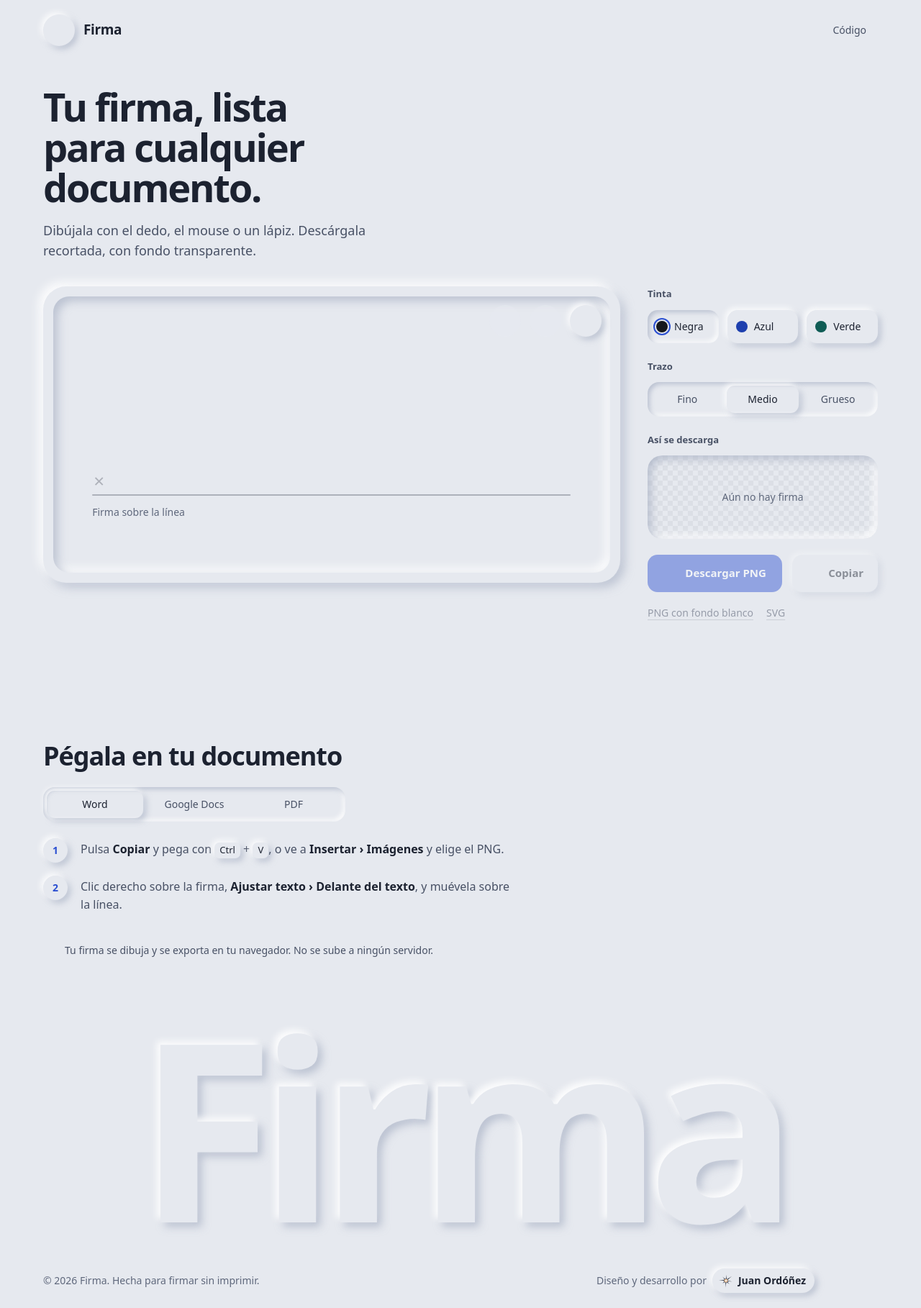
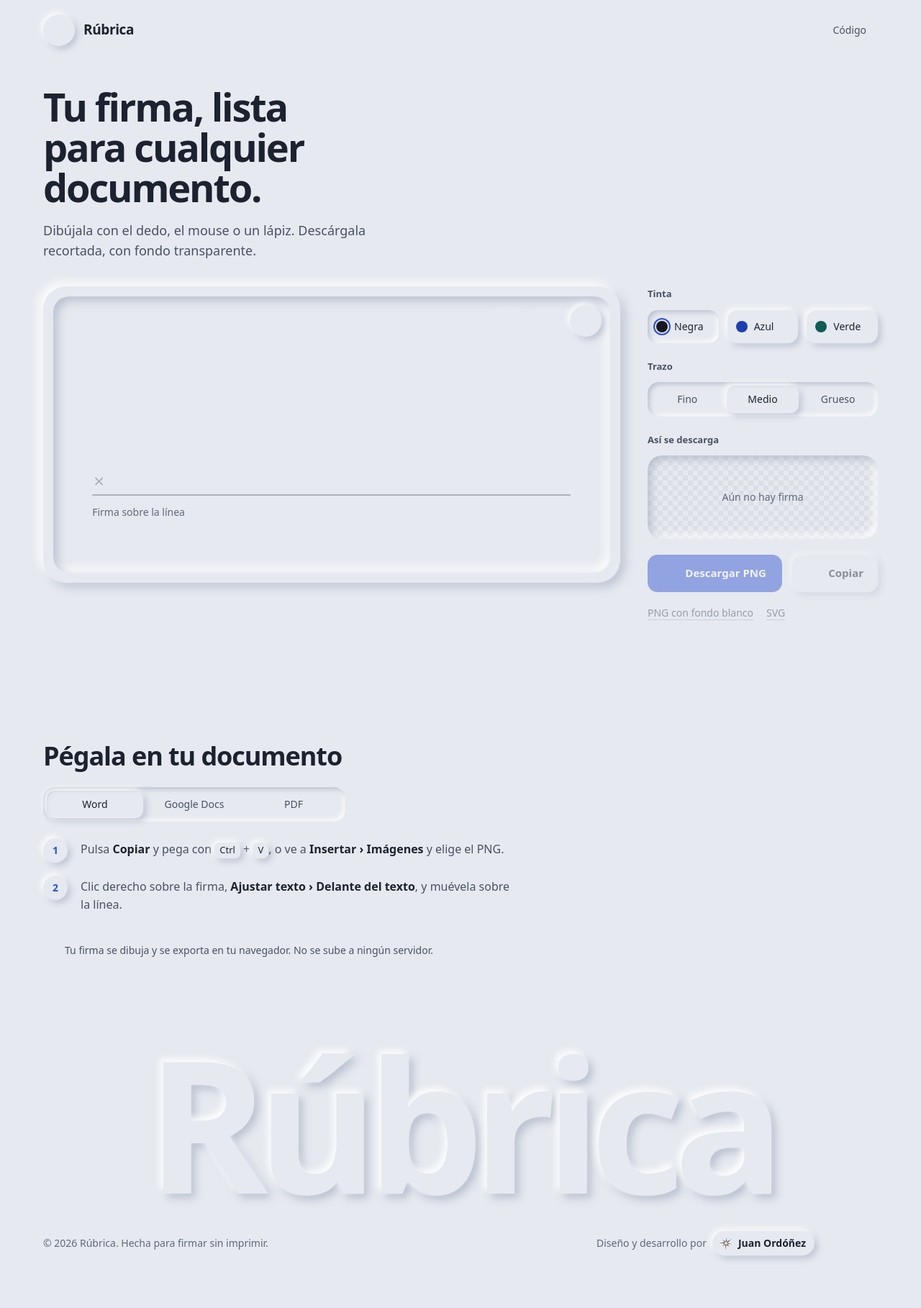
Before and after one commit to MrxHuaang/signet, a website built with Vite: page index.html in a window 1280 px wide. Shown: the whole page at 72% size. After the commit the page ends 1766 px from the top, so only its background shows below. Built offline with nearby package versions, Linux system fonts and the light colour scheme; what @phosphor-icons/core would draw is missing.

Commit message:
Rename to Rúbrica

```diff
--- a/index.html
+++ b/index.html
@@ -3,23 +3,23 @@
   <head>
     <meta charset="utf-8" />
     <meta name="viewport" content="width=device-width, initial-scale=1, viewport-fit=cover" />
-    <title>Firma · Dibuja tu firma digital</title>
+    <title>Rúbrica · Tu firma digital en segundos</title>
     <meta name="description" content="Dibuja tu firma con el dedo, el mouse o un lápiz y descárgala como PNG transparente o SVG, recortada y lista para Word, Google Docs o PDF." />
     <meta name="author" content="Juan Ordóñez" />
     <meta name="theme-color" content="#e6e9ef" media="(prefers-color-scheme: light)" />
     <meta name="theme-color" content="#1d2027" media="(prefers-color-scheme: dark)" />
-    <meta property="og:title" content="Firma · Dibuja tu firma digital" />
+    <meta property="og:title" content="Rúbrica · Tu firma digital en segundos" />
     <meta property="og:description" content="PNG transparente o SVG, recortado y listo para pegar en tus documentos. Nada sale de tu navegador." />
     <meta property="og:type" content="website" />
     <link rel="icon" href="/favicon.svg" type="image/svg+xml" />
   </head>
   <body>
     <header class="topbar">
-      <a class="brand" href="/" aria-label="Firma, inicio">
+      <a class="brand" href="/" aria-label="Rúbrica, inicio">
         <span class="brand-mark" data-icon="signature" aria-hidden="true"></span>
-        <span class="brand-name">Firma</span>
+        <span class="brand-name">Rúbrica</span>
       </a>
-      <a class="ghost-link" href="https://github.com/MrxHuaang/firma-digital" target="_blank" rel="noopener noreferrer">
+      <a class="ghost-link" href="https://github.com/MrxHuaang/rubrica" target="_blank" rel="noopener noreferrer">
         <span data-icon="github" aria-hidden="true"></span>
         <span>Código</span>
       </a>
@@ -149,9 +149,9 @@
     </main>
 
     <footer class="footer">
-      <p class="signoff" aria-hidden="true">Firma</p>
+      <p class="signoff" aria-hidden="true">Rúbrica</p>
       <div class="footer-bar">
-        <p>© <span id="year">2026</span> Firma. Hecha para firmar sin imprimir.</p>
+        <p>© <span id="year">2026</span> Rúbrica. Hecha para firmar sin imprimir.</p>
         <div class="credit">
           <span>Diseño y desarrollo por</span>
           <a href="https://juanordonezvercelapp.vercel.app" target="_blank" rel="noopener noreferrer" class="credit-link">
--- a/package.json
+++ b/package.json
@@ -1,5 +1,5 @@
 {
-  "name": "firma-digital",
+  "name": "rubrica",
   "private": true,
   "version": "1.0.0",
   "type": "module",
--- a/src/style.css
+++ b/src/style.css
@@ -716,7 +716,7 @@ kbd {
 /* Sign-off: the name pressed into the canvas, same as the product footers. */
 .signoff {
   margin: 0;
-  font-size: clamp(110px, 27vw, 360px);
+  font-size: clamp(76px, 20vw, 280px);
   font-weight: 700;
   line-height: 0.78;
   letter-spacing: -0.06em;
@@ -724,7 +724,7 @@ kbd {
   color: var(--bg);
   text-shadow: -5px -5px 10px var(--hi), 6px 6px 12px var(--lo);
   user-select: none;
-  padding: 0.08em 0 0.12em;
+  padding: 0.22em 0 0.12em;
 }
 
 .footer-bar {
```
Also changed, not shown: README.md.
